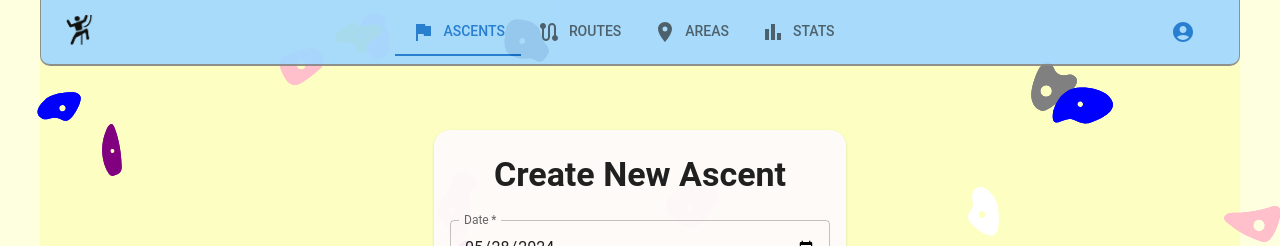
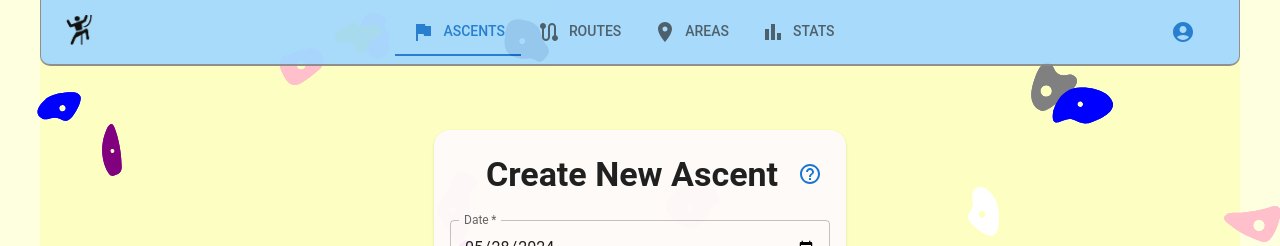
Before and after one commit to kellyr27/Indoor-Climbing-Log-2.0, a React (Create React App) app: page /ascents/new in a window 1280 px wide. Shown: the top 246 px of the page. Built offline with nearby package versions, Linux system fonts and the light colour scheme; no server answers; sample sign-in values are in the browser's storage; what javascript-time-ago would draw is missing.

Commit message:
Help for tick types

```diff
--- a/src/pages/CreateAscentPage/CreateAscentPage.js
+++ b/src/pages/CreateAscentPage/CreateAscentPage.js
@@ -1,5 +1,5 @@
 import React, { useState, useEffect } from 'react';
-import { Typography, Grid, Paper, TextField, Select, MenuItem, FormControl, InputLabel, Box, Autocomplete, ToggleButton, ToggleButtonGroup } from '@mui/material';
+import { Typography, Grid, Paper, TextField, Select, MenuItem, FormControl, InputLabel, Box, Autocomplete, ToggleButton, ToggleButtonGroup, Badge } from '@mui/material';
 import { AttemptSVG, FlashSVG, RedpointSVG, HangdogSVG } from '../../assets/tickTypeIcons/index';
 import axios from 'axios';
 import { useNavigate } from 'react-router-dom';
@@ -11,6 +11,11 @@ import MyButton from '../../components/MyButton';
 import IconWithText from '../../components/IconWithText';
 import CreateIcon from '@mui/icons-material/Create';
 import {sortAreasAscendingName} from '../../services/dataManipulation';
+import HelpOutlineIcon from '@mui/icons-material/HelpOutline';
+import HelpIcon from '@mui/icons-material/Help';
+import {Tooltip} from '@mui/material';
+import {Dialog, DialogActions, DialogContent, DialogContentText, DialogTitle, IconButton} from '@mui/material';
+import {Button} from '@mui/material';
 
 const popularColors = ['black', 'white', 'blue', 'red', 'gray', 'green', 'yellow', 'purple', 'orange', 'pink'];
 
@@ -158,13 +163,44 @@ const CreateAscentPage = () => {
         }
     }, [inputRouteName, routesData]);
 
+	const [open, setOpen] = useState(false);
+
+	const handleClickOpen = () => {
+		setOpen(true);
+	};
+
+	const handleClose = () => {
+		setOpen(false);
+	};
+
+	const [isHovered, setIsHovered] = useState(false);
+
+	const handleMouseEnter = () => {
+		setIsHovered(true);
+	};
+
+	const handleMouseLeave = () => {
+		setIsHovered(false);
+	};
+
     return (
         <>
             <Template3>
                 <Paper sx={{ padding: 2,  borderRadius: 4, m: 2, bgcolor: 'rgba(254, 250, 250, 0.95)' }}>
-                    <Typography variant="h4" align="center" sx={{ mt: 1, mb: 3, fontWeight: 'bold' }}>
-                        Create New Ascent
-                    </Typography>
+					<Box align="center" sx={{ mt: 1, mb: 3, position: 'relative' }}>
+						<Typography variant="h4" sx={{mr: 2, fontWeight: 'bold'}}>
+							Create New Ascent
+						</Typography>
+						<IconButton
+							onClick={handleClickOpen}
+							sx={{ position: 'absolute', right: 0, top: 0 }}
+							onMouseEnter={handleMouseEnter}
+  							onMouseLeave={handleMouseLeave}
+						>
+							{(isHovered || open) ? <HelpIcon color="primary" /> : <HelpOutlineIcon color="primary" />}
+						</IconButton>
+					</Box>
+
                     <form onSubmit={handleSubmit}>
                         <Grid container spacing={2}>
                             <Grid item xs={12}>
@@ -303,6 +339,47 @@ const CreateAscentPage = () => {
                     </form>
                 </Paper>
             </Template3>
+			<Dialog open={open} onClose={handleClose}>
+				<DialogTitle>What are the tick type?</DialogTitle>
+				<DialogContent>
+					<Box sx={{display: 'flex'}}>
+						<Box sx={{ml: 2, mr: 2}}>
+							<FlashSVG />
+						</Box>
+						<Box>
+							<b>Flash:</b> Climbing a route on the first attempt without falling or resting on the rope. This is only available when creating an ascent for a route that has not been climbed before.
+						</Box>
+					</Box>
+					<Box sx={{display: 'flex'}}>
+						<Box sx={{ml: 2, mr: 2}}>
+							<RedpointSVG />
+						</Box>
+						<Box>
+							<b>Redpoint:</b> Climbing a route without falling or resting on the rope after having previously attempted the route.
+						</Box>
+					</Box>
+					<Box sx={{display: 'flex'}}>
+						<Box sx={{ml: 2, mr: 2}}>
+							<HangdogSVG />
+						</Box>
+						<Box>
+
+							<b>Hangdog:</b> Climbing a route to the top with rests on the rope or falling.
+						</Box>
+					</Box>
+					<Box sx={{display: 'flex'}}>
+						<Box sx={{ml: 2, mr: 2}}>
+							<AttemptSVG />
+						</Box>
+						<Box>
+							<b>Attempt:</b> Climbing a route without reaching the top.
+						</Box>
+					</Box>
+				</DialogContent>
+				<DialogActions>
+					<Button onClick={handleClose}>Close</Button>
+				</DialogActions>
+			</Dialog>
         </>
     );
 };
```
